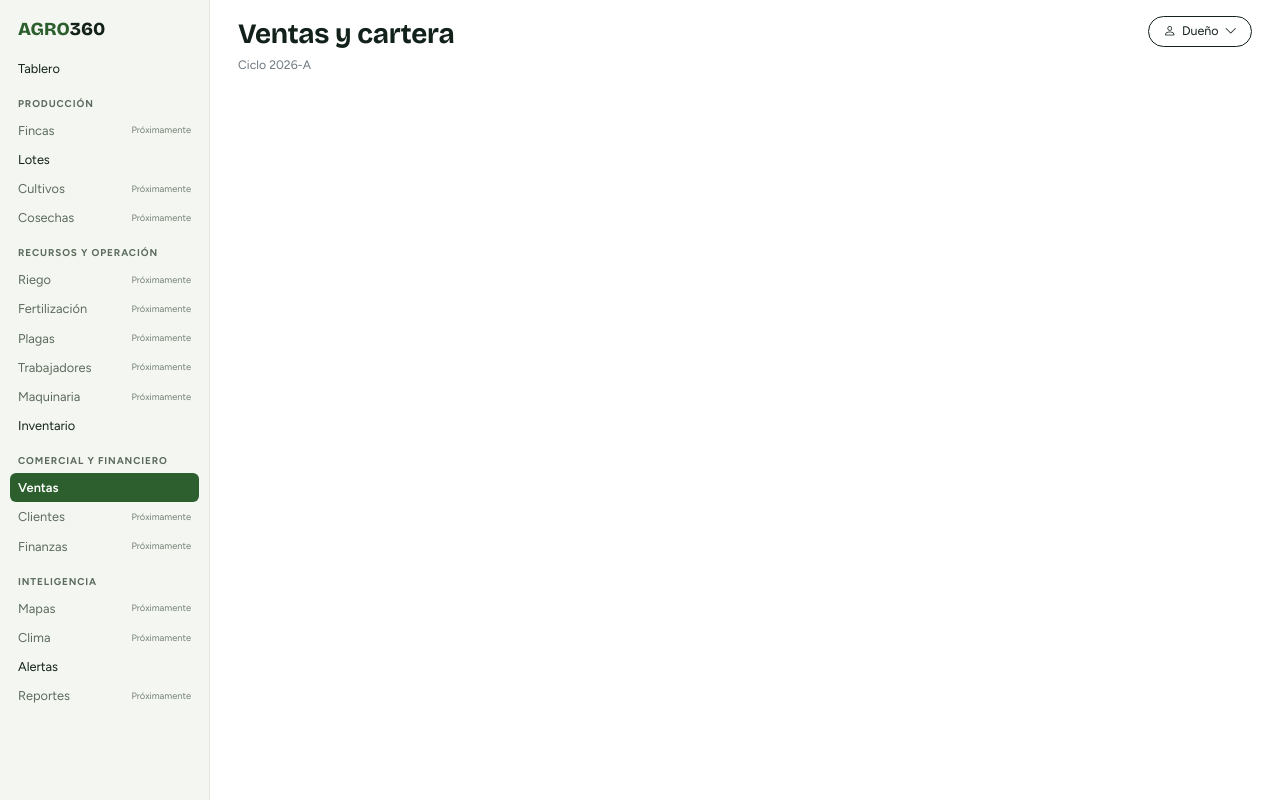
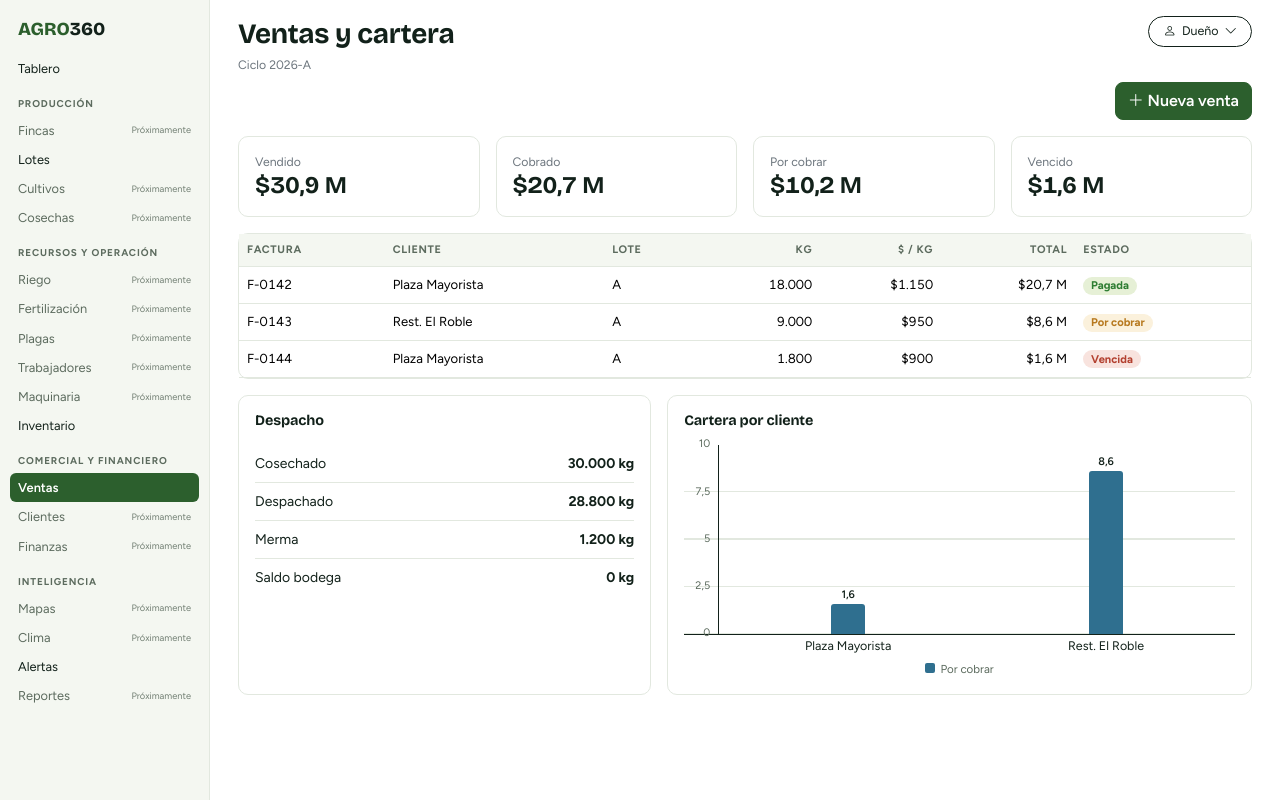
Before and after one commit to FelipeUCC898/Agro360-proyecto-electiva, an Angular app: page /ventas in a window 1280 px wide. Built offline with nearby package versions, Linux system fonts and the light colour scheme.

Commit message:
se agrega la pantalla de ventas y cartera

```diff
--- /dev/null
+++ b/src/app/core/models/venta.ts
@@ -0,0 +1,17 @@
+export type EstadoFactura = 'Pagada' | 'Por cobrar' | 'Vencida';
+
+export interface Factura {
+  numero: string;
+  cliente: string;
+  lote: string;
+  kg: number;
+  precioKg: number;
+  estado: EstadoFactura;
+}
+
+export interface Despacho {
+  cosechadoKg: number;
+  despachadoKg: number;
+  mermaKg: number;
+  saldoKg: number;
+}
--- /dev/null
+++ b/src/app/core/services/venta.service.ts
@@ -0,0 +1,19 @@
+import { Injectable } from '@angular/core';
+import { Despacho, Factura } from '../models/venta';
+
+@Injectable({ providedIn: 'root' })
+export class VentaService {
+  readonly clientes = ['Plaza Mayorista', 'Rest. El Roble'];
+
+  readonly despacho: Despacho = { cosechadoKg: 30000, despachadoKg: 28800, mermaKg: 1200, saldoKg: 0 };
+
+  private readonly facturas: Factura[] = [
+    { numero: 'F-0142', cliente: 'Plaza Mayorista', lote: 'A', kg: 18000, precioKg: 1150, estado: 'Pagada' },
+    { numero: 'F-0143', cliente: 'Rest. El Roble', lote: 'A', kg: 9000, precioKg: 950, estado: 'Por cobrar' },
+    { numero: 'F-0144', cliente: 'Plaza Mayorista', lote: 'A', kg: 1800, precioKg: 900, estado: 'Vencida' }
+  ];
+
+  listarFacturas(): Factura[] {
+    return this.facturas;
+  }
+}
--- /dev/null
+++ b/src/app/pages/web/ventas/ventas.html
@@ -0,0 +1,99 @@
+<app-page-header titulo="Ventas y cartera" [subtitulo]="'Ciclo ' + finca.ciclo">
+  <button type="button" class="btn btn-primary" data-bs-toggle="modal" data-bs-target="#modal-venta">
+    <i class="bi bi-plus-lg"></i> Nueva venta
+  </button>
+</app-page-header>
+
+<div class="row g-3 mb-3">
+  <div class="col-6 col-xl-3"><app-kpi-card etiqueta="Vendido" [valor]="millones(vendido())" /></div>
+  <div class="col-6 col-xl-3"><app-kpi-card etiqueta="Cobrado" [valor]="millones(cobrado())" /></div>
+  <div class="col-6 col-xl-3"><app-kpi-card etiqueta="Por cobrar" [valor]="millones(porCobrar())" /></div>
+  <div class="col-6 col-xl-3"><app-kpi-card etiqueta="Vencido" [valor]="millones(vencido())" /></div>
+</div>
+
+<div class="card mb-3">
+  <div class="table-responsive">
+    <table class="table table-hover mb-0 align-middle">
+      <thead>
+        <tr>
+          <th>Factura</th>
+          <th>Cliente</th>
+          <th>Lote</th>
+          <th class="text-end">Kg</th>
+          <th class="text-end">$ / kg</th>
+          <th class="text-end">Total</th>
+          <th>Estado</th>
+        </tr>
+      </thead>
+      <tbody>
+        @for (f of facturas(); track f.numero) {
+          <tr>
+            <td>{{ f.numero }}</td>
+            <td>{{ f.cliente }}</td>
+            <td>{{ f.lote }}</td>
+            <td class="text-end">{{ numero(f.kg) }}</td>
+            <td class="text-end">{{ pesos(f.precioKg) }}</td>
+            <td class="text-end">{{ millones(total(f) / 1000000) }}</td>
+            <td><app-status-pill [texto]="f.estado" [tono]="tonos[f.estado]" /></td>
+          </tr>
+        }
+      </tbody>
+    </table>
+  </div>
+</div>
+
+<div class="row g-3">
+  <div class="col-lg-5">
+    <div class="card h-100">
+      <div class="card-body">
+        <h2 class="card-title mb-3">Despacho</h2>
+        <div class="d-flex justify-content-between py-2 border-bottom"><span>Cosechado</span><strong>{{ kg(despacho.cosechadoKg) }}</strong></div>
+        <div class="d-flex justify-content-between py-2 border-bottom"><span>Despachado</span><strong>{{ kg(despacho.despachadoKg) }}</strong></div>
+        <div class="d-flex justify-content-between py-2 border-bottom"><span>Merma</span><strong>{{ kg(despacho.mermaKg) }}</strong></div>
+        <div class="d-flex justify-content-between py-2"><span>Saldo bodega</span><strong>{{ kg(despacho.saldoKg) }}</strong></div>
+      </div>
+    </div>
+  </div>
+  <div class="col-lg-7">
+    <div class="card h-100">
+      <div class="card-body">
+        <h2 class="card-title mb-3">Cartera por cliente</h2>
+        <app-bar-chart [series]="serieCartera" [grupos]="gruposCartera()" [maximo]="10" [alto]="190" />
+      </div>
+    </div>
+  </div>
+</div>
+
+<div class="modal fade" id="modal-venta" tabindex="-1" aria-labelledby="titulo-venta" aria-hidden="true">
+  <div class="modal-dialog modal-dialog-centered">
+    <form class="modal-content" #formulario="ngForm" (ngSubmit)="guardarVenta()">
+      <div class="modal-header">
+        <h2 class="modal-title h5" id="titulo-venta">Nueva venta</h2>
+        <button type="button" class="btn-close" data-bs-dismiss="modal" aria-label="Cerrar"></button>
+      </div>
+      <div class="modal-body d-grid gap-3">
+        <div>
+          <label class="form-label" for="venta-cliente">Cliente</label>
+          <select id="venta-cliente" name="cliente" class="form-select" required [(ngModel)]="clienteNuevo">
+            <option [ngValue]="null" disabled>Selecciona un cliente</option>
+            @for (c of clientes; track c) {
+              <option [ngValue]="c">{{ c }}</option>
+            }
+          </select>
+        </div>
+        <div>
+          <label class="form-label" for="venta-kg">Kilos</label>
+          <input id="venta-kg" name="kg" type="number" min="1" class="form-control" required [(ngModel)]="kgNuevo" />
+        </div>
+        <div>
+          <label class="form-label" for="venta-precio">Precio por kg</label>
+          <input id="venta-precio" name="precio" type="number" min="1" class="form-control" required [(ngModel)]="precioNuevo" />
+        </div>
+      </div>
+      <div class="modal-footer">
+        <button type="button" class="btn btn-outline-dark" data-bs-dismiss="modal">Cancelar</button>
+        <button type="submit" class="btn btn-primary" data-bs-dismiss="modal" [disabled]="formulario.invalid">Guardar</button>
+      </div>
+    </form>
+  </div>
+</div>
--- a/src/app/pages/web/ventas/ventas.ts
+++ b/src/app/pages/web/ventas/ventas.ts
@@ -1,9 +1,87 @@
-import { Component } from '@angular/core';
+import { Component, computed, inject, signal } from '@angular/core';
+import { FormsModule } from '@angular/forms';
+import { EstadoFactura, Factura } from '../../../core/models/venta';
+import { FincaService } from '../../../core/services/finca.service';
+import { VentaService } from '../../../core/services/venta.service';
+import { BarChart, GrupoGrafico, SerieGrafico } from '../../../shared/bar-chart/bar-chart';
+import { kg, millones, pesos } from '../../../shared/formato';
+import { KpiCard } from '../../../shared/kpi-card/kpi-card';
 import { PageHeader } from '../../../shared/page-header/page-header';
+import { StatusPill, TonoPill } from '../../../shared/status-pill/status-pill';
 
 @Component({
   selector: 'app-ventas',
-  imports: [PageHeader],
-  template: '<app-page-header titulo="Ventas y cartera" subtitulo="Ciclo 2026-A" />'
+  imports: [FormsModule, PageHeader, KpiCard, StatusPill, BarChart],
+  templateUrl: './ventas.html'
 })
-export class Ventas {}
+export class Ventas {
+  private readonly servicio = inject(VentaService);
+
+  readonly finca = inject(FincaService);
+  readonly clientes = this.servicio.clientes;
+  readonly despacho = this.servicio.despacho;
+  readonly millones = millones;
+  readonly pesos = pesos;
+  readonly kg = kg;
+
+  readonly facturas = signal<Factura[]>([...this.servicio.listarFacturas()]);
+
+  readonly vendido = computed(() => this.suma(() => true));
+  readonly cobrado = computed(() => this.suma((f) => f.estado === 'Pagada'));
+  readonly porCobrar = computed(() => this.suma((f) => f.estado !== 'Pagada'));
+  readonly vencido = computed(() => this.suma((f) => f.estado === 'Vencida'));
+
+  // Cartera pendiente de cada cliente, en millones
+  readonly serieCartera: SerieGrafico[] = [{ nombre: 'Por cobrar', color: '#2f6f8f' }];
+  readonly gruposCartera = computed<GrupoGrafico[]>(() =>
+    this.clientes.map((cliente) => ({
+      etiqueta: cliente,
+      valores: [Number((this.sumaCliente(cliente) / 1000000).toFixed(1))]
+    }))
+  );
+
+  readonly tonos: Record<EstadoFactura, TonoPill> = { Pagada: 'ok', 'Por cobrar': 'aviso', Vencida: 'peligro' };
+
+  // Formulario de nueva venta
+  clienteNuevo: string | null = null;
+  kgNuevo: number | null = null;
+  precioNuevo: number | null = null;
+
+  total(f: Factura): number {
+    return f.kg * f.precioKg;
+  }
+
+  numero(valor: number): string {
+    return pesos(valor).slice(1);
+  }
+
+  guardarVenta(): void {
+    if (!this.clienteNuevo || !this.kgNuevo || !this.precioNuevo) {
+      return;
+    }
+    // La primera factura es la F-0142
+    const siguiente = 142 + this.facturas().length;
+    const factura: Factura = {
+      numero: 'F-0' + siguiente,
+      cliente: this.clienteNuevo,
+      lote: 'A',
+      kg: this.kgNuevo,
+      precioKg: this.precioNuevo,
+      estado: 'Por cobrar'
+    };
+    this.facturas.update((lista) => [...lista, factura]);
+    this.clienteNuevo = null;
+    this.kgNuevo = null;
+    this.precioNuevo = null;
+  }
+
+  private suma(filtro: (f: Factura) => boolean): number {
+    return this.facturas().filter(filtro).reduce((s, f) => s + this.total(f), 0) / 1000000;
+  }
+
+  private sumaCliente(cliente: string): number {
+    return this.facturas()
+      .filter((f) => f.cliente === cliente && f.estado !== 'Pagada')
+      .reduce((s, f) => s + this.total(f), 0);
+  }
+}
```
